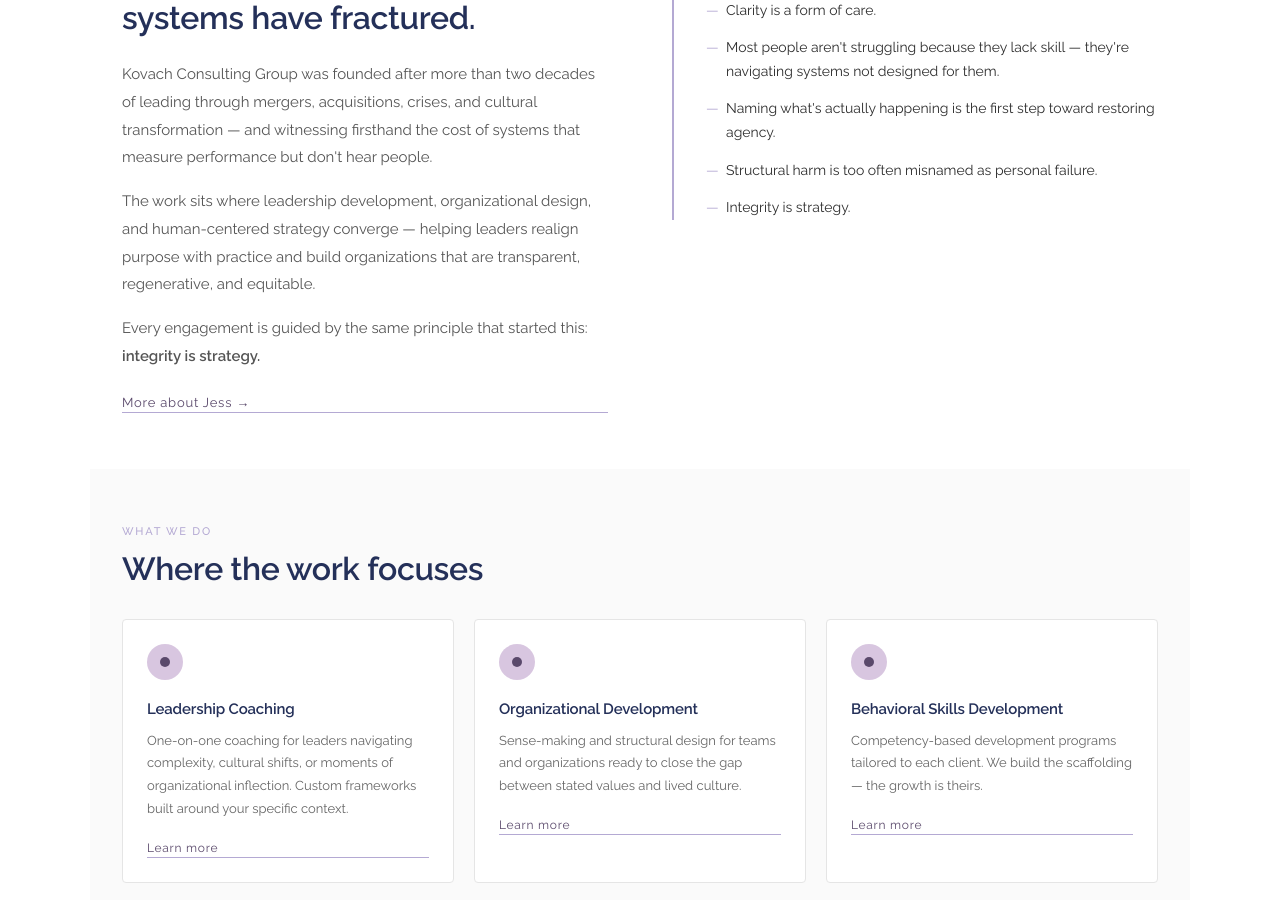
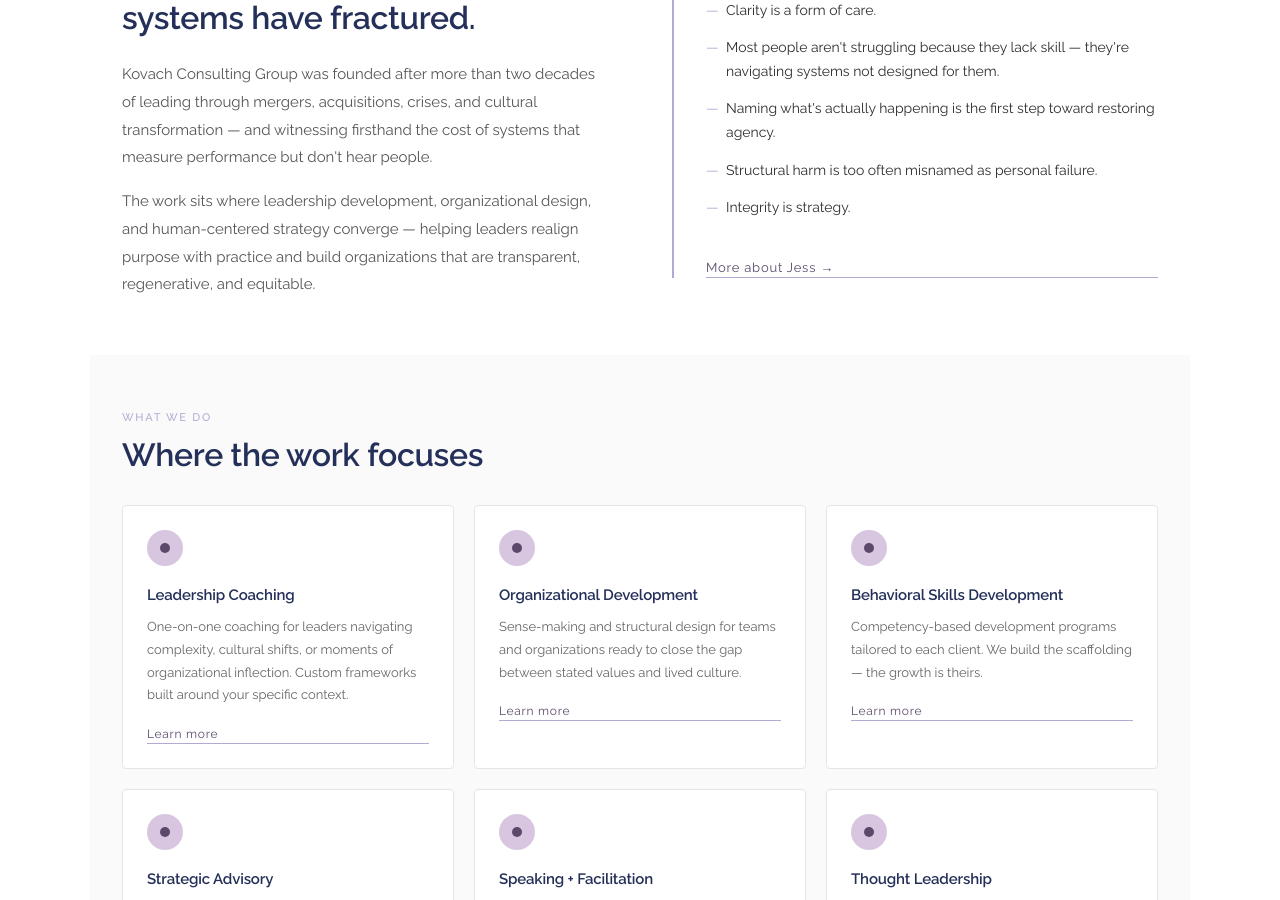
Before and after one commit to jesskovach/kovachconsultants, a Jekyll site: the page built from index.md, in a window 1280 px wide and 900 px high, scrolled down 857 px. Built offline with Jekyll 4.4.1, drawn with Linux system fonts in a browser that asks for light colours.

Commit message:
Update home.html

```diff
--- a/_layouts/home.html
+++ b/_layouts/home.html
@@ -142,9 +142,7 @@
       <div class="about-body">
         <p>Kovach Consulting Group was founded after more than two decades of leading through mergers, acquisitions, crises, and cultural transformation — and witnessing firsthand the cost of systems that measure performance but don't hear people.</p>
         <p>The work sits where leadership development, organizational design, and human-centered strategy converge — helping leaders realign purpose with practice and build organizations that are transparent, regenerative, and equitable.</p>
-        <p>Every engagement is guided by the same principle that started this: <strong>integrity is strategy.</strong></p>
       </div>
-      <a href="/about" style="display:inline-block;margin-top:1.5rem;font-size:13px;color:var(--plum);letter-spacing:0.06em;border-bottom:0.5px solid var(--lavender);padding-bottom:2px;">More about Jess →</a>
     </div>
     <div class="about-pull">
       <p class="pull-quote">This work is grounded in a few things I keep coming back to.</p>
@@ -158,6 +156,7 @@
           <li>Integrity is strategy.</li>
         </ul>
       </div>
+      <a href="/about" style="display:inline-block;margin-top:0.5rem;font-size:13px;color:var(--plum);letter-spacing:0.06em;border-bottom:0.5px solid var(--lavender);padding-bottom:2px;">More about Jess →</a>
     </div>
   </section>
 
```
